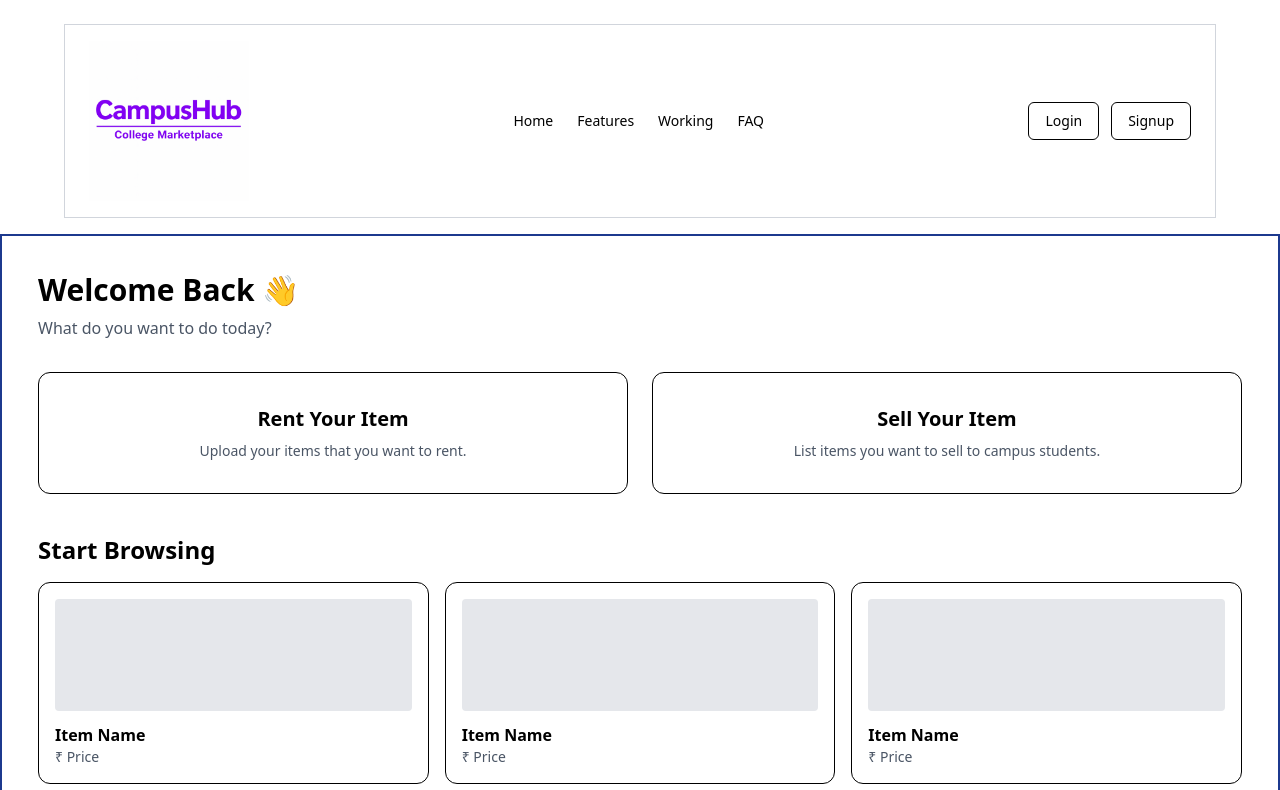
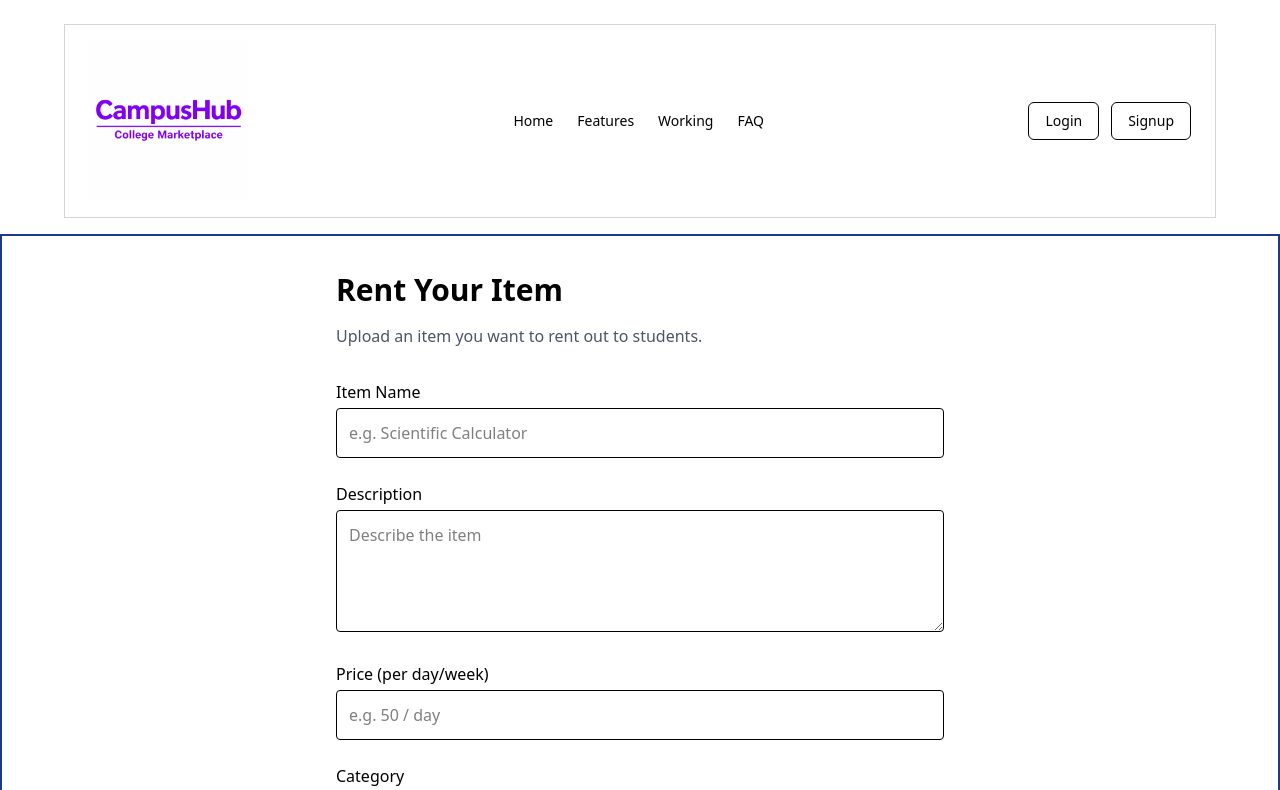
Before and after one commit to PuneetJadoun/CampusHub, a React app in the folder frontend/: page / in a window 1280 px wide. Shown: the top 790 px of the page. Built offline with nearby package versions, Linux system fonts and the light colour scheme; the HTML template or start-up script is replaced by a standard one.

Commit message:
updated app and rent page

```diff
--- a/frontend/src/App.jsx
+++ b/frontend/src/App.jsx
@@ -2,6 +2,7 @@ import './App.css'
 import Welcome from "./pages/Welcome";
 import Login from './pages/LoginPage';
 import LandingPage from './pages/LandingPage';
+import RentPage from './pages/RentPage';
 
 
 function App() {
@@ -10,7 +11,8 @@ function App() {
     <div>
        {/*<Welcome />*/}
        {/*<Login />*/}
-        <LandingPage />
+       {/*<LandingPage />*/}
+       < RentPage/>
     </div>
   )
 }
--- a/frontend/src/pages/RentPage.jsx
+++ b/frontend/src/pages/RentPage.jsx
@@ -1,4 +1,4 @@
-import MainLayout from "../layout/MainLayout";
+import MainLayout from "../layouts/MainLayout";
 
 function RentPage() {
   return (
```
